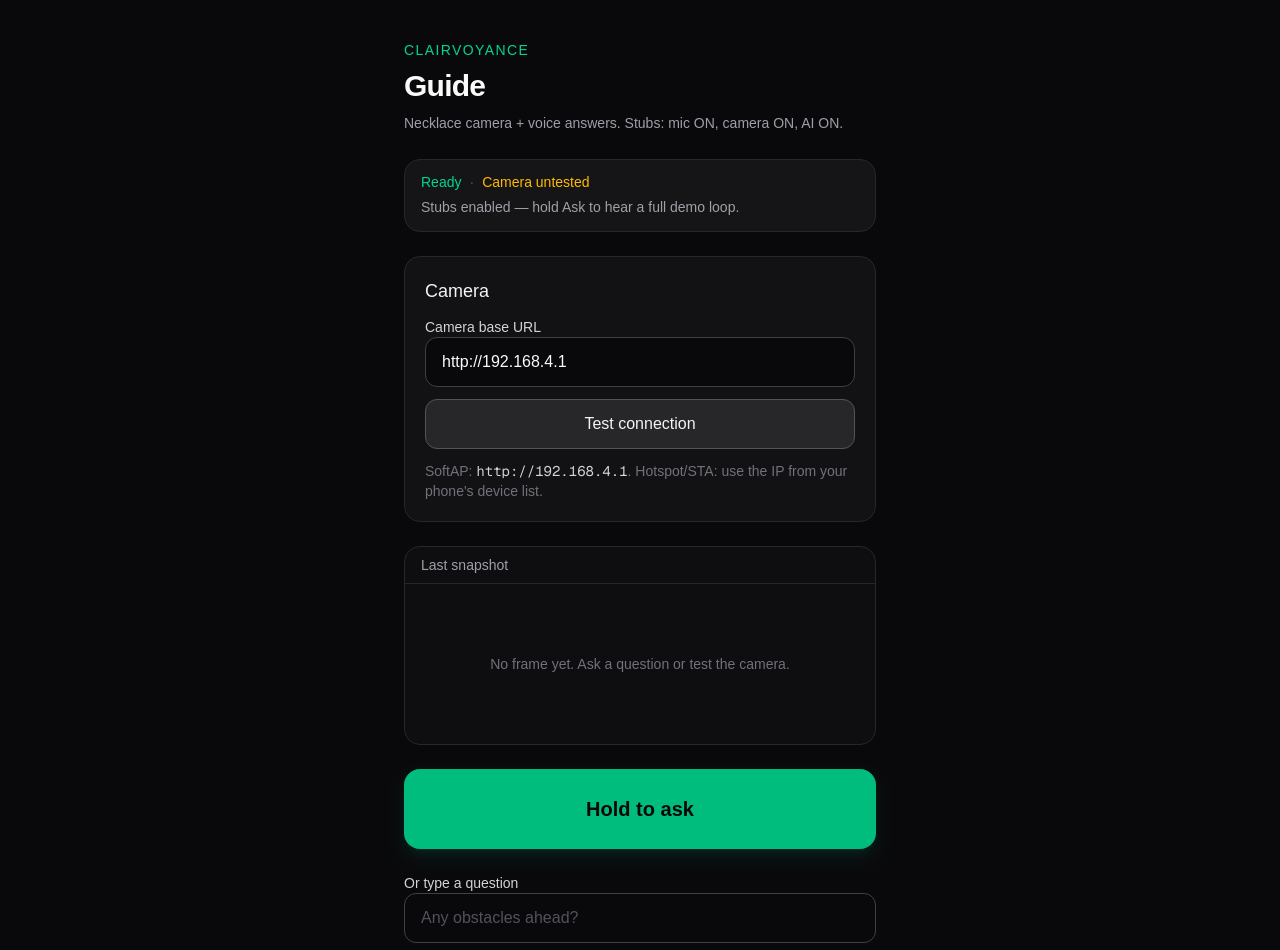
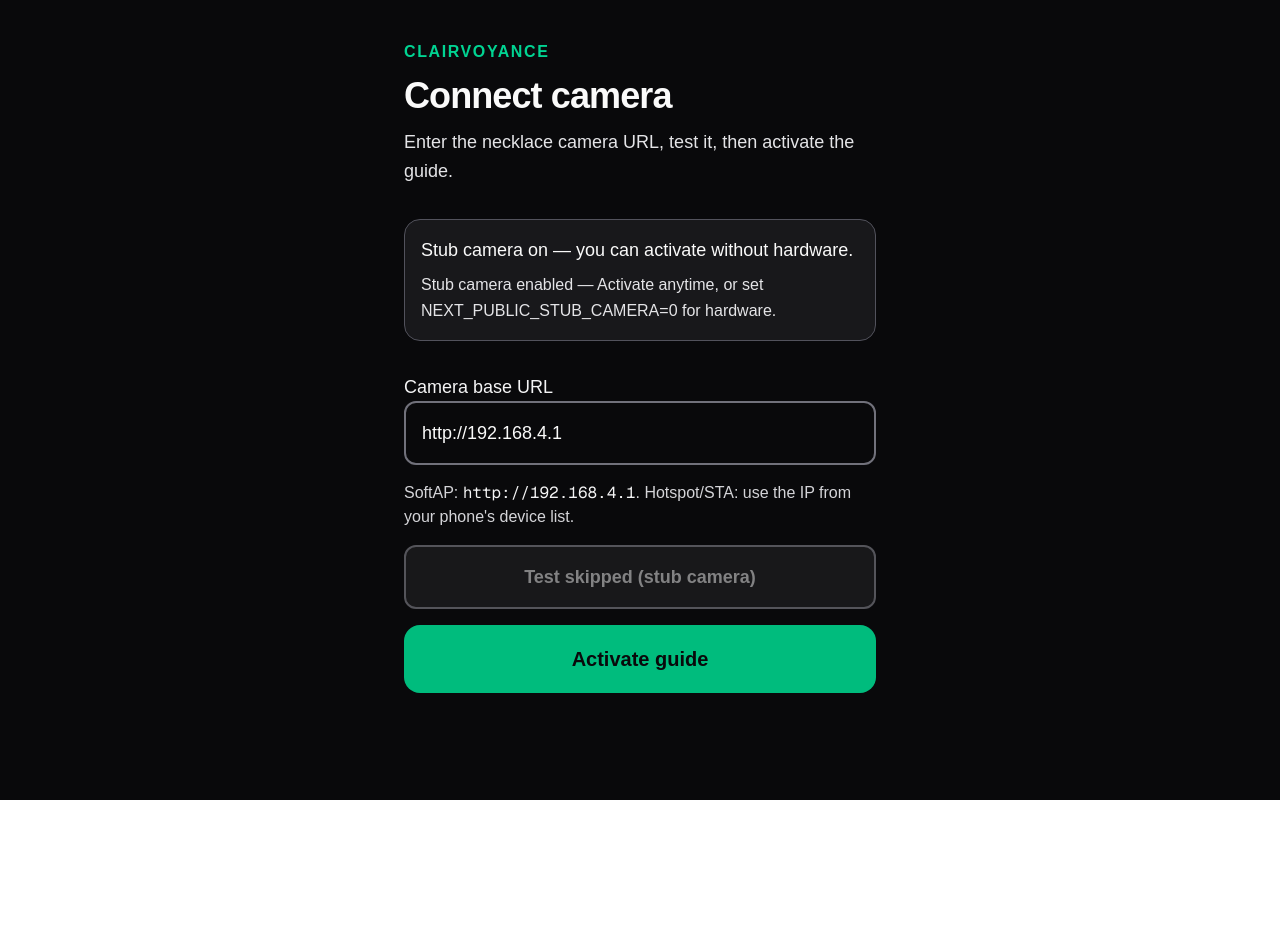
Before and after one commit to KristianCorrea/clairvoyance, a Next.js app in the folder client-web-app/: page / in a window 1280 px wide. Shown: the top 950 px of the page. After the commit the page ends 800 px from the top, so only its background shows below. Built offline with nearby package versions, Linux system fonts and the light colour scheme.

Commit message:
overhauled ux for accessibility

```diff
--- a/client-web-app/src/components/AskButton.tsx
+++ b/client-web-app/src/components/AskButton.tsx
@@ -1,27 +1,42 @@
+import type { Ref } from "react";
+
 type Props = {
   busy: boolean;
   listening: boolean;
   onPressStart: () => void;
   onPressEnd: () => void;
+  buttonRef?: Ref<HTMLButtonElement>;
 };
 
 /**
  * Primary control for blind users — large, full-width, clear label.
  * Push-to-talk: hold (pointer, or Space/Enter) to record, release to send.
  */
-export function AskButton({ busy, listening, onPressStart, onPressEnd }: Props) {
+export function AskButton({
+  busy,
+  listening,
+  onPressStart,
+  onPressEnd,
+  buttonRef,
+}: Props) {
   // Stay enabled while listening — a disabled button never gets pointerup.
   const disabled = busy && !listening;
 
   return (
     <button
+      ref={buttonRef}
       type="button"
       disabled={disabled}
       aria-pressed={listening}
-      aria-label="Hold to ask about what is ahead"
+      aria-label={
+        listening
+          ? "Listening, release to send"
+          : busy
+            ? "Working, please wait"
+            : "Hold to ask about what is ahead"
+      }
       onPointerDown={(e) => {
         if (e.button !== 0) return;
-        // Keep receiving pointerup even if the finger slides off the button
         e.currentTarget.setPointerCapture(e.pointerId);
         onPressStart();
       }}
@@ -41,7 +56,7 @@ export function AskButton({ busy, listening, onPressStart, onPressEnd }: Props)
       }}
       onBlur={onPressEnd}
       onContextMenu={(e) => e.preventDefault()}
-      className={`min-h-20 w-full touch-none select-none rounded-2xl px-6 py-5 text-xl font-semibold text-zinc-950 shadow-lg shadow-emerald-900/30 transition active:scale-[0.99] disabled:cursor-not-allowed disabled:bg-zinc-700 disabled:text-zinc-400 disabled:shadow-none ${
+      className={`min-h-28 w-full touch-none select-none rounded-3xl px-6 py-8 text-2xl font-bold text-zinc-950 shadow-lg shadow-emerald-900/30 transition active:scale-[0.99] disabled:cursor-not-allowed disabled:bg-zinc-700 disabled:text-zinc-400 disabled:shadow-none ${
         listening ? "bg-red-500" : "bg-emerald-500 hover:bg-emerald-400"
       }`}
     >
--- a/client-web-app/src/components/CameraConfig.tsx
+++ /dev/null
@@ -1,43 +0,0 @@
-type Props = {
-  cameraUrl: string;
-  busy: boolean;
-  onUrlChange: (url: string) => void;
-  onTest: () => void;
-};
-
-export function CameraConfig({ cameraUrl, busy, onUrlChange, onTest }: Props) {
-  return (
-    <section
-      aria-label="Camera connection"
-      className="space-y-3 rounded-2xl border border-zinc-800 bg-zinc-900/60 p-5"
-    >
-      <h2 className="text-lg font-medium text-zinc-100">Camera</h2>
-      <label className="block space-y-2 text-sm text-zinc-300">
-        Camera base URL
-        <input
-          type="url"
-          name="cameraUrl"
-          inputMode="url"
-          autoComplete="off"
-          value={cameraUrl}
-          disabled={busy}
-          onChange={(e) => onUrlChange(e.target.value)}
-          placeholder="http://192.168.4.1"
-          className="w-full rounded-xl border border-zinc-700 bg-zinc-950 px-4 py-3 text-base text-zinc-50 outline-none ring-emerald-500 placeholder:text-zinc-600 focus:ring-2 disabled:opacity-50"
-        />
-      </label>
-      <button
-        type="button"
-        onClick={onTest}
-        disabled={busy}
-        className="w-full rounded-xl border border-zinc-600 bg-zinc-800 px-4 py-3 text-base font-medium text-zinc-100 hover:bg-zinc-700 disabled:opacity-50"
-      >
-        Test connection
-      </button>
-      <p className="text-sm text-zinc-500">
-        SoftAP: <code className="text-zinc-300">http://192.168.4.1</code>
-        . Hotspot/STA: use the IP from your phone&apos;s device list.
-      </p>
-    </section>
-  );
-}
--- /dev/null
+++ b/client-web-app/src/components/ConnectScreen.tsx
@@ -0,0 +1,106 @@
+type Props = {
+  cameraUrl: string;
+  busy: boolean;
+  stubCamera: boolean;
+  cameraOk: boolean | null;
+  statusMessage: string;
+  onUrlChange: (url: string) => void;
+  onTest: () => void;
+  onActivate: () => void;
+};
+
+/**
+ * First screen — connect necklace camera before the guide UI.
+ * Activate requires a successful Test, unless stub camera force-passes.
+ */
+export function ConnectScreen({
+  cameraUrl,
+  busy,
+  stubCamera,
+  cameraOk,
+  statusMessage,
+  onUrlChange,
+  onTest,
+  onActivate,
+}: Props) {
+  const canActivate = stubCamera || cameraOk === true;
+
+  return (
+    <div className="flex flex-1 flex-col bg-zinc-950 text-zinc-50">
+      <main className="mx-auto flex w-full max-w-lg flex-1 flex-col gap-8 px-5 py-10">
+        <header className="space-y-3">
+          <p className="text-base font-semibold uppercase tracking-widest text-emerald-400">
+            Clairvoyance
+          </p>
+          <h1 className="text-4xl font-semibold tracking-tight text-zinc-50">
+            Connect camera
+          </h1>
+          <p className="text-lg leading-relaxed text-zinc-200">
+            Enter the necklace camera URL, test it, then activate the guide.
+          </p>
+        </header>
+
+        <div
+          className="space-y-2 rounded-2xl border border-zinc-600 bg-zinc-900 px-4 py-4"
+          role="status"
+          aria-live="polite"
+          aria-atomic="true"
+        >
+          <p className="text-lg font-medium text-zinc-50">
+            {stubCamera
+              ? "Stub camera on — you can activate without hardware."
+              : cameraOk === true
+                ? "Camera connected — ready to activate."
+                : cameraOk === false
+                  ? "Camera offline — check the URL and test again."
+                  : "Camera not tested yet."}
+          </p>
+          {statusMessage ? (
+            <p className="text-base leading-relaxed text-zinc-200">{statusMessage}</p>
+          ) : null}
+        </div>
+
+        <section aria-label="Camera connection" className="space-y-4">
+          <label className="block space-y-2 text-lg text-zinc-100">
+            Camera base URL
+            <input
+              type="url"
+              name="cameraUrl"
+              inputMode="url"
+              autoComplete="off"
+              value={cameraUrl}
+              disabled={busy}
+              onChange={(e) => onUrlChange(e.target.value)}
+              placeholder="http://192.168.4.1"
+              className="w-full rounded-xl border-2 border-zinc-500 bg-zinc-950 px-4 py-4 text-lg text-zinc-50 outline-none ring-emerald-400 placeholder:text-zinc-500 focus:ring-4 disabled:opacity-50"
+            />
+          </label>
+
+          <p className="text-base text-zinc-300">
+            SoftAP:{" "}
+            <code className="text-zinc-100">http://192.168.4.1</code>
+            . Hotspot/STA: use the IP from your phone&apos;s device list.
+          </p>
+
+          <button
+            type="button"
+            onClick={onTest}
+            disabled={busy || stubCamera}
+            className="min-h-14 w-full rounded-xl border-2 border-zinc-400 bg-zinc-800 px-4 py-4 text-lg font-semibold text-zinc-50 hover:bg-zinc-700 disabled:opacity-50"
+          >
+            {stubCamera ? "Test skipped (stub camera)" : "Test connection"}
+          </button>
+
+          <button
+            type="button"
+            onClick={onActivate}
+            disabled={busy || !canActivate}
+            className="min-h-16 w-full rounded-2xl bg-emerald-500 px-4 py-5 text-xl font-semibold text-zinc-950 hover:bg-emerald-400 disabled:cursor-not-allowed disabled:bg-zinc-700 disabled:text-zinc-400"
+          >
+            Activate guide
+          </button>
+        </section>
+      </main>
+    </div>
+  );
+}
--- /dev/null
+++ b/client-web-app/src/components/DebugPanel.tsx
@@ -0,0 +1,76 @@
+import type { FormEvent } from "react";
+import { Preview } from "@/components/Preview";
+
+type Props = {
+  stubMic: boolean;
+  stubCamera: boolean;
+  stubAnalyze: boolean;
+  previewUrl: string | null;
+  typedQuestion: string;
+  busy: boolean;
+  onTypedChange: (value: string) => void;
+  onTypedSubmit: (e: FormEvent) => void;
+  onChangeCamera: () => void;
+};
+
+/**
+ * Collapsed-by-default panel for stubs, preview, typed questions, reconnect.
+ */
+export function DebugPanel({
+  stubMic,
+  stubCamera,
+  stubAnalyze,
+  previewUrl,
+  typedQuestion,
+  busy,
+  onTypedChange,
+  onTypedSubmit,
+  onChangeCamera,
+}: Props) {
+  return (
+    <details className="rounded-2xl border-2 border-zinc-600 bg-zinc-900 open:pb-2">
+      <summary className="cursor-pointer select-none px-4 py-4 text-lg font-semibold text-zinc-100 marker:text-zinc-400">
+        Debug
+      </summary>
+
+      <div className="space-y-5 border-t border-zinc-700 px-4 py-4">
+        <p className="text-base text-zinc-200">
+          Stubs: mic {stubMic ? "ON" : "OFF"}, camera {stubCamera ? "ON" : "OFF"},
+          AI {stubAnalyze ? "ON" : "OFF"}.
+        </p>
+
+        <Preview previewUrl={previewUrl} />
+
+        <form onSubmit={onTypedSubmit} className="space-y-3">
+          <label className="block space-y-2 text-base text-zinc-100">
+            Type a question
+            <input
+              type="text"
+              value={typedQuestion}
+              disabled={busy}
+              onChange={(e) => onTypedChange(e.target.value)}
+              placeholder="Any obstacles ahead?"
+              className="w-full rounded-xl border-2 border-zinc-500 bg-zinc-950 px-4 py-3 text-lg text-zinc-50 outline-none ring-emerald-400 placeholder:text-zinc-500 focus:ring-4 disabled:opacity-50"
+            />
+          </label>
+          <button
+            type="submit"
+            disabled={busy || !typedQuestion.trim()}
+            className="min-h-12 w-full rounded-xl border-2 border-zinc-400 px-4 py-3 text-lg font-medium text-zinc-50 hover:bg-zinc-800 disabled:opacity-50"
+          >
+            Send typed question
+          </button>
+        </form>
+
+        <button
+          type="button"
+          onClick={onChangeCamera}
+          disabled={busy}
+          className="min-h-12 w-full rounded-xl border-2 border-amber-500/80 px-4 py-3 text-lg font-medium text-amber-100 hover:bg-zinc-800 disabled:opacity-50"
+        >
+          Change camera
+        </button>
+      </div>
+    </details>
+  );
+}
--- a/client-web-app/src/components/GuideApp.tsx
+++ b/client-web-app/src/components/GuideApp.tsx
@@ -3,18 +3,15 @@
 /**
  * Lane A — UI orchestration only.
  *
- * This component wires the guide loop. It should NOT contain camera/STT/AI
- * business logic — call into src/lib/* instead so other lanes can ship PRs
- * without fighting over this file.
- *
+ * Screens: Connect (always on load) → Guide (status → Ask → Answer → Debug).
  * Loop: hold button → startListening → release → getSnapshot → analyzeScene → speak
  */
 
 import { useCallback, useEffect, useRef, useState } from "react";
 import { AnswerCard } from "@/components/AnswerCard";
 import { AskButton } from "@/components/AskButton";
-import { CameraConfig } from "@/components/CameraConfig";
-import { Preview } from "@/components/Preview";
+import { ConnectScreen } from "@/components/ConnectScreen";
+import { DebugPanel } from "@/components/DebugPanel";
 import { StatusBar } from "@/components/StatusBar";
 import { analyzeScene } from "@/lib/analyze";
 import { getSnapshot, testCamera } from "@/lib/camera";
@@ -26,12 +23,26 @@ import type { GuidePhase } from "@/lib/types";
 const STORAGE_KEY = "clairvoyance.cameraUrl";
 const DEFAULT_URL = "http://192.168.4.1";
 
+type Gate = "connect" | "guide";
+
 export function GuideApp() {
+  const [gate, setGate] = useState<Gate>("connect");
   const [phase, setPhase] = useState<GuidePhase>("idle");
-  const [cameraUrl, setCameraUrl] = useState(DEFAULT_URL);
-  const [cameraOk, setCameraOk] = useState<boolean | null>(null);
+  const [cameraUrl, setCameraUrl] = useState(() => {
+    if (typeof window === "undefined") return DEFAULT_URL;
+    try {
+      return localStorage.getItem(STORAGE_KEY) || DEFAULT_URL;
+    } catch {
+      return DEFAULT_URL;
+    }
+  });
+  const [cameraOk, setCameraOk] = useState<boolean | null>(
+    STUB_CAMERA ? true : null,
+  );
   const [statusMessage, setStatusMessage] = useState(
-    "Stubs enabled — hold Ask to hear a full demo loop.",
+    STUB_CAMERA
+      ? "Stub camera enabled — Activate anytime, or set NEXT_PUBLIC_STUB_CAMERA=0 for hardware."
+      : "Enter the camera URL and tap Test connection.",
   );
   const [question, setQuestion] = useState("");
   const [typedQuestion, setTypedQuestion] = useState("");
@@ -39,20 +50,10 @@ export function GuideApp() {
   const [previewUrl, setPreviewUrl] = useState<string | null>(null);
   const previewUrlRef = useRef<string | null>(null);
   const listenRef = useRef<ListenSession | null>(null);
+  const askButtonRef = useRef<HTMLButtonElement | null>(null);
 
   const busy = phase !== "idle" && phase !== "error";
 
-  // Restore saved camera URL
-  useEffect(() => {
-    try {
-      const saved = localStorage.getItem(STORAGE_KEY);
-      if (saved) setCameraUrl(saved);
-    } catch {
-      /* private mode */
-    }
-  }, []);
-
-  // Revoke object URLs on change/unmount
   useEffect(() => {
     return () => {
       if (previewUrlRef.current?.startsWith("blob:")) {
@@ -71,6 +72,10 @@ export function GuideApp() {
 
   const persistUrl = (url: string) => {
     setCameraUrl(url);
+    // URL changed after a test — require a new Test (unless stub force-pass).
+    if (!STUB_CAMERA) {
+      setCameraOk(null);
+    }
     try {
       localStorage.setItem(STORAGE_KEY, url);
     } catch {
@@ -86,6 +91,14 @@ export function GuideApp() {
 
   const handleTest = async () => {
     if (busy) return;
+    if (STUB_CAMERA) {
+      setCameraOk(true);
+      setStatusMessage(
+        "Stub camera OK — Activate guide whenever you’re ready.",
+      );
+      void speak("Stub camera ready.").catch(() => undefined);
+      return;
+    }
     setPhase("capturing");
     setStatusMessage("Testing camera…");
     try {
@@ -104,7 +117,36 @@ export function GuideApp() {
     }
   };
 
-  /** Button pressed: open the mic and record until release. */
+  const handleActivate = () => {
+    if (!STUB_CAMERA && cameraOk !== true) return;
+    setGate("guide");
+    setPhase("idle");
+    setStatusMessage("Guide ready. Hold to ask what’s ahead.");
+    void speak("Guide ready.").catch(() => undefined);
+  };
+
+  // After Activate, move focus to the primary Hold control.
+  useEffect(() => {
+    if (gate !== "guide") return;
+    askButtonRef.current?.focus();
+  }, [gate]);
+
+  const handleChangeCamera = () => {
+    if (busy) return;
+    listenRef.current?.cancel();
+    listenRef.current = null;
+    stopSpeaking();
+    setGate("connect");
+    setPhase("idle");
+    setQuestion("");
+    setAnswer("");
+    setStatusMessage(
+      STUB_CAMERA
+        ? "Stub camera enabled — Activate anytime."
+        : "Camera URL changed or reconnecting — test again before activating.",
+    );
+  };
+
   const handlePressStart = () => {
     if (busy || listenRef.current) return;
     stopSpeaking();
@@ -118,7 +160,6 @@ export function GuideApp() {
     listenRef.current = startListening();
   };
 
-  /** Button released: stop recording, transcribe, then run the rest of the loop. */
   const handlePressEnd = async () => {
     const session = listenRef.current;
     if (!session) return;
@@ -135,20 +176,15 @@ export function GuideApp() {
     await runGuideLoop(q, true);
   };
 
-  // Release the mic if the component unmounts mid-recording
   useEffect(() => () => listenRef.current?.cancel(), []);
 
-  /**
-   * Guide loop for an already-known question (spoken or typed).
-   * `fromVoice` skips the busy guard since the press handlers own the phase.
-   */
-  const runGuideLoop = async (question: string, fromVoice = false) => {
+  const runGuideLoop = async (questionText: string, fromVoice = false) => {
     if (busy && !fromVoice) return;
     stopSpeaking();
     setAnswer("");
 
     try {
-      const q = question.trim();
+      const q = questionText.trim();
       if (!q) throw new Error("I didn't catch that.");
 
       setQuestion(q);
@@ -158,7 +194,6 @@ export function GuideApp() {
       setStatusMessage(
         STUB_CAMERA ? "Stub camera: loading demo frame…" : "Capturing frame…",
       );
-      // Image is optional — if the camera fails, still ask without one.
       let blob: Blob | null = null;
       try {
         blob = await getSnapshot(cameraUrl);
@@ -194,59 +229,40 @@ export function GuideApp() {
     void runGuideLoop(q);
   };
 
+  if (gate === "connect") {
+    return (
+      <ConnectScreen
+        cameraUrl={cameraUrl}
+        busy={busy}
+        stubCamera={STUB_CAMERA}
+        cameraOk={cameraOk}
+        statusMessage={statusMessage}
+        onUrlChange={persistUrl}
+        onTest={() => void handleTest()}
+        onActivate={handleActivate}
+      />
+    );
+  }
+
   return (
     <div className="flex flex-1 flex-col bg-zinc-950 text-zinc-50">
-      <main className="mx-auto flex w-full max-w-lg flex-1 flex-col gap-6 px-5 py-10">
-        <header className="space-y-2">
-          <p className="text-sm font-medium uppercase tracking-widest text-emerald-400">
+      <main className="mx-auto flex w-full max-w-lg flex-1 flex-col gap-6 px-5 py-8">
+        <header className="space-y-1">
+          <p className="text-base font-semibold uppercase tracking-widest text-emerald-400">
             Clairvoyance
           </p>
-          <h1 className="text-3xl font-semibold tracking-tight">Guide</h1>
-          <p className="text-sm leading-relaxed text-zinc-400">
-            Necklace camera + voice answers. Stubs: mic{" "}
-            {STUB_MIC ? "ON" : "OFF"}, camera {STUB_CAMERA ? "ON" : "OFF"}, AI{" "}
-            {STUB_ANALYZE ? "ON" : "OFF"}.
-          </p>
+          <h1 className="sr-only">Guide</h1>
         </header>
 
         <StatusBar phase={phase} cameraOk={cameraOk} message={statusMessage} />
 
-        <CameraConfig
-          cameraUrl={cameraUrl}
-          busy={busy}
-          onUrlChange={persistUrl}
-          onTest={() => void handleTest()}
-        />
-
-        <Preview previewUrl={previewUrl} />
-
         <AskButton
+          buttonRef={askButtonRef}
           busy={busy}
           listening={phase === "listening"}
           onPressStart={handlePressStart}
           onPressEnd={() => void handlePressEnd()}
         />
-
-        <form onSubmit={handleTypedSubmit} className="space-y-2">
-          <label className="block space-y-2 text-sm text-zinc-300">
-            Or type a question
-            <input
-              type="text"
-              value={typedQuestion}
-              disabled={busy}
-              onChange={(e) => setTypedQuestion(e.target.value)}
-              placeholder="Any obstacles ahead?"
-              className="w-full rounded-xl border border-zinc-700 bg-zinc-950 px-4 py-3 text-base outline-none ring-emerald-500 placeholder:text-zinc-600 focus:ring-2 disabled:opacity-50"
-            />
-          </label>
-          <button
-            type="submit"
-            disabled={busy || !typedQuestion.trim()}
-            className="w-full rounded-xl border border-zinc-600 px-4 py-3 text-base font-medium hover:bg-zinc-900 disabled:opacity-50"
-          >
-            Send typed question
-          </button>
-        </form>
 
         <AnswerCard
           question={question}
@@ -257,9 +273,17 @@ export function GuideApp() {
           }}
         />
 
-        <p className="pb-6 text-center text-xs text-zinc-600">
-          Teammates: see <code className="text-zinc-400">docs/TEAM.md</code>
-        </p>
+        <DebugPanel
+          stubMic={STUB_MIC}
+          stubCamera={STUB_CAMERA}
+          stubAnalyze={STUB_ANALYZE}
+          previewUrl={previewUrl}
+          typedQuestion={typedQuestion}
+          busy={busy}
+          onTypedChange={setTypedQuestion}
+          onTypedSubmit={handleTypedSubmit}
+          onChangeCamera={handleChangeCamera}
+        />
       </main>
     </div>
   );
--- a/client-web-app/src/components/Preview.tsx
+++ b/client-web-app/src/components/Preview.tsx
@@ -6,9 +6,9 @@ export function Preview({ previewUrl }: Props) {
   return (
     <section
       aria-label="Last camera snapshot"
-      className="overflow-hidden rounded-2xl border border-zinc-800 bg-zinc-900/40"
+      className="overflow-hidden rounded-2xl border-2 border-zinc-600 bg-zinc-950"
     >
-      <div className="border-b border-zinc-800 px-4 py-2 text-sm text-zinc-400">
+      <div className="border-b border-zinc-700 px-4 py-2 text-base text-zinc-200">
         Last snapshot
       </div>
       {previewUrl ? (
@@ -19,7 +19,7 @@ export function Preview({ previewUrl }: Props) {
           className="max-h-56 w-full object-contain bg-black"
         />
       ) : (
-        <div className="flex h-40 items-center justify-center px-4 text-center text-sm text-zinc-500">
+        <div className="flex h-40 items-center justify-center px-4 text-center text-base text-zinc-300">
           No frame yet. Ask a question or test the camera.
         </div>
       )}
--- a/client-web-app/src/components/StatusBar.tsx
+++ b/client-web-app/src/components/StatusBar.tsx
@@ -18,24 +18,30 @@ const PHASE_LABEL: Record<GuidePhase, string> = {
 
 export function StatusBar({ phase, cameraOk, message }: Props) {
   const cameraLabel =
-    cameraOk === null ? "Camera untested" : cameraOk ? "Camera OK" : "Camera offline";
+    cameraOk === null
+      ? "Camera untested"
+      : cameraOk
+        ? "Camera connected"
+        : "Camera offline";
 
   return (
     <div
-      className="space-y-1 rounded-2xl border border-zinc-800 bg-zinc-900/80 px-4 py-3"
+      className="space-y-2 rounded-2xl border-2 border-zinc-500 bg-zinc-900 px-4 py-4"
       role="status"
       aria-live="polite"
       aria-atomic="true"
     >
-      <p className="text-sm font-medium text-emerald-400">
-        {PHASE_LABEL[phase]}
-        <span className="mx-2 text-zinc-600">·</span>
-        <span className={cameraOk ? "text-zinc-300" : "text-amber-400"}>
+      <p className="text-xl font-semibold text-zinc-50">
+        <span className={phase === "error" ? "text-red-400" : "text-emerald-400"}>
+          {PHASE_LABEL[phase]}
+        </span>
+        <span className="mx-2 text-zinc-500">·</span>
+        <span className={cameraOk ? "text-zinc-100" : "text-amber-300"}>
           {cameraLabel}
         </span>
       </p>
       {message ? (
-        <p className="text-sm leading-relaxed text-zinc-400">{message}</p>
+        <p className="text-lg leading-relaxed text-zinc-100">{message}</p>
       ) : null}
     </div>
   );
```
Also changed, not shown: client-web-app/src/components/AnswerCard.tsx (+8 -8 lines), 2 other files (tests, documents, lock files or other folders).
